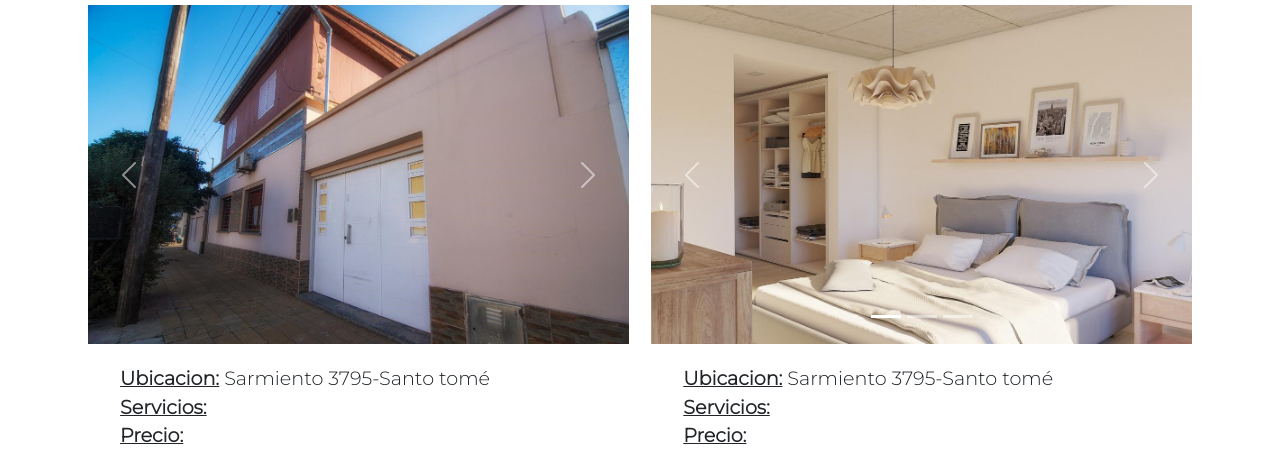
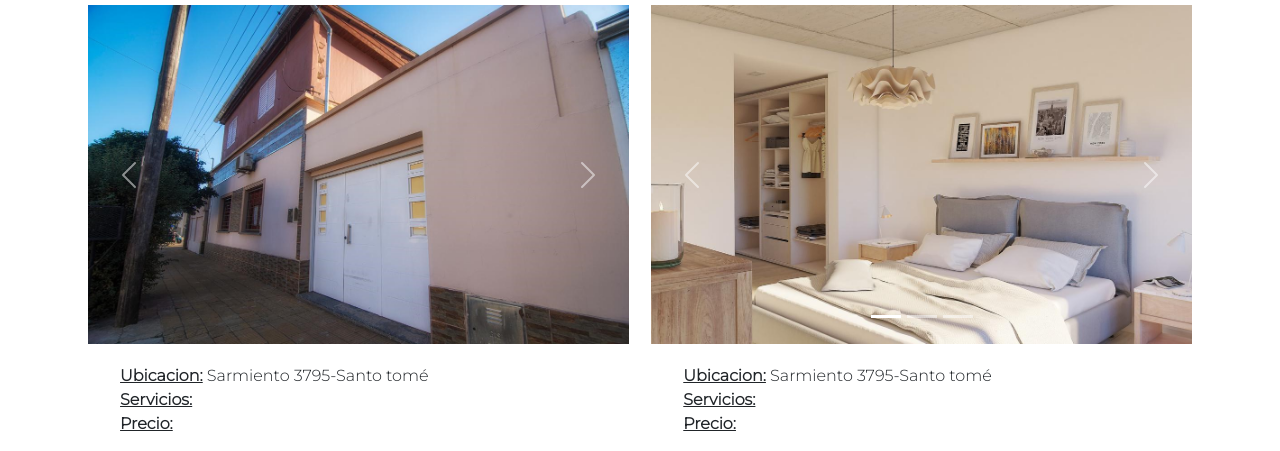
Before and after one commit to FabriCaceres/PreEntrega2-CaceresFabricio, a plain HTML site: page index.html in a window 1280 px wide. Shown: the part 313-764 px from the top of the page. Drawn offline with nearby package versions, Linux system fonts and the light colour scheme.

Commit message:
finalzando pre entrega 2

```diff
--- a/css/style.css
+++ b/css/style.css
@@ -84,7 +84,6 @@ h1{
     margin-left: 6%;
     margin-right: 6%;
     font-family: 'Montserrat', sans-serif;
-    font-size: 120%;
 }
 .ing .boxing h3, h2{
     margin-top: 10px;
```
